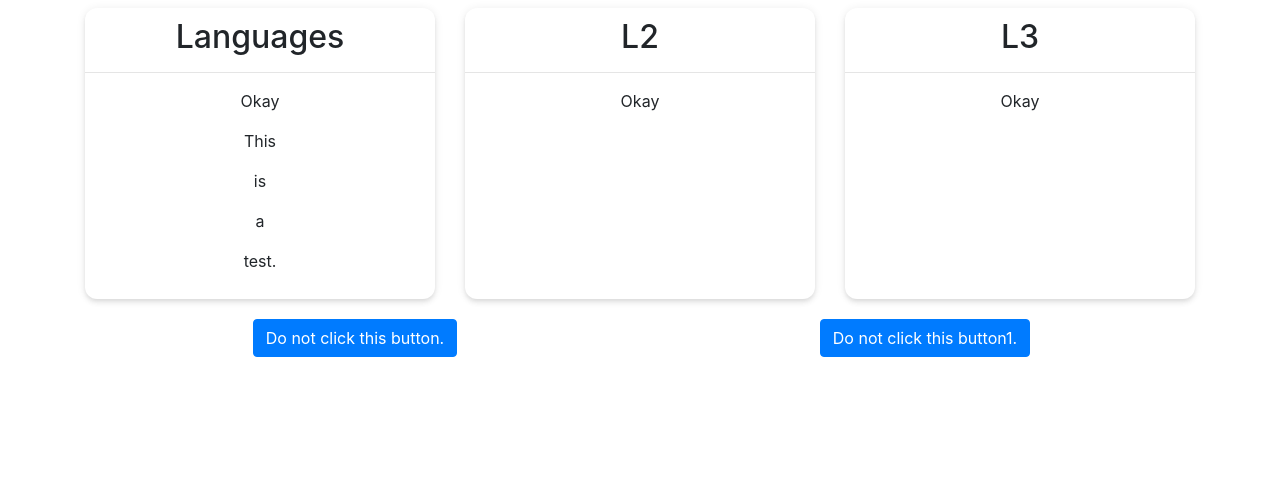
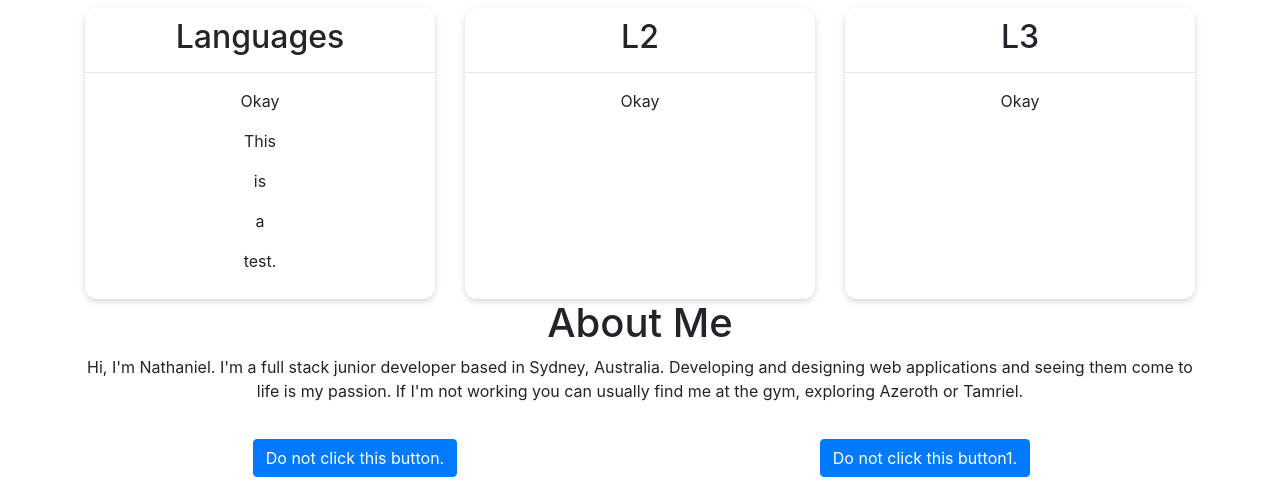
Before and after one commit to moralesn1/personalportfolio, a plain HTML site: page index.html in a window 1280 px wide. Shown: the part 398-895 px from the top of the page. Before the commit the page ends 800 px from the top, so only its background shows below. Drawn offline with nearby package versions, Linux system fonts and the light colour scheme.

Commit message:
add about me section

```diff
--- a/index.html
+++ b/index.html
@@ -110,7 +110,23 @@
         </div>
       </div>
     </div>
+    <div class="about-container">
+      <div class="container">
+        <div class="row">
+          <div class="col-12">
+            <h1>About Me</h1>
+            <p>Hi, I'm Nathaniel.
 
+              I'm a full stack junior developer based in Sydney, Australia.
+
+              Developing and designing web applications and seeing them come to life is my passion.
+
+              If I'm not working you can usually find me at the gym, exploring Azeroth or Tamriel.
+            </p>
+          </div>
+        </div>
+      </div>
+    </div>
     <!-- Yeah this is the infinite alert box loop I created -->
     <div class="button-container">
       <div class="container">
```
